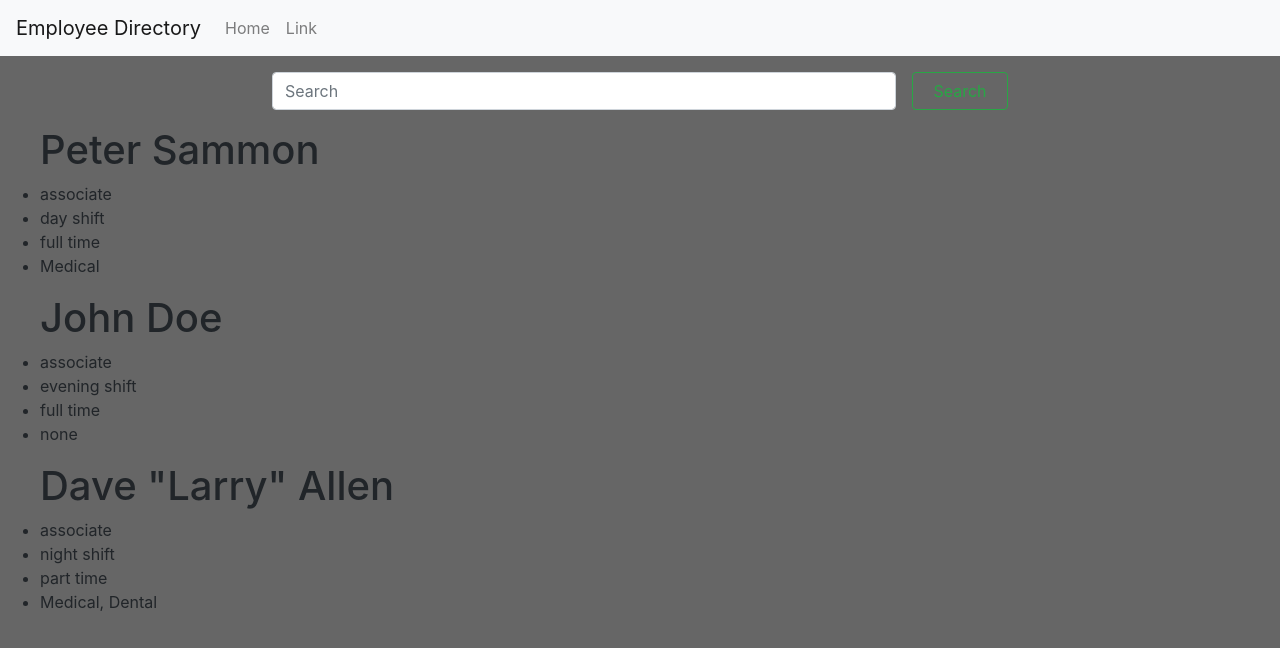
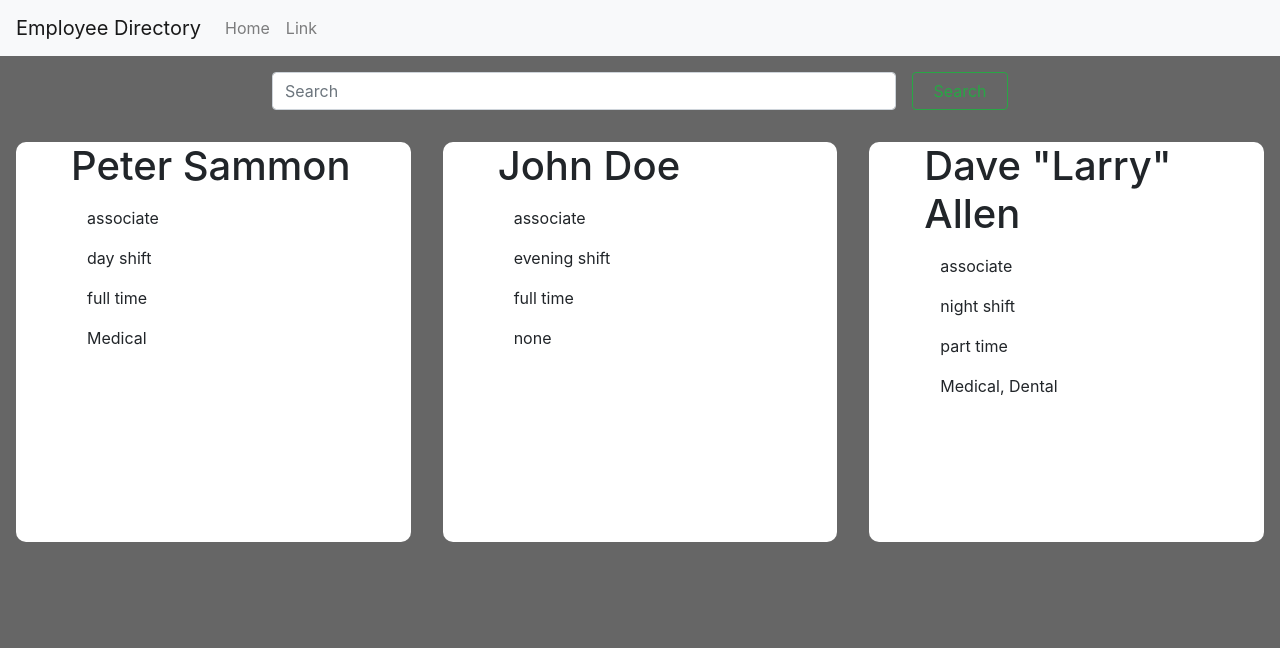
Before and after one commit to Sammon123/employee-directory, a React (Create React App) app: page / in a window 1280 px wide. Shown: the top 648 px of the page. Built offline with nearby package versions, Linux system fonts and the light colour scheme.

Commit message:
initial commit

```diff
--- a/src/App.css
+++ b/src/App.css
@@ -8,6 +8,10 @@ body {
 	align-content: center;
 	justify-content: center;
 	margin: 1rem;
+}
+.App {
+	display: grid;
+	grid-template-columns: repeat(3, 1fr);
 }
 
 .form-control {
@@ -20,3 +24,30 @@ body {
 	width: 6rem;
 	align-self: center;
 }
+
+.container {
+	background-color: #fff;
+	height: 50vh;
+	border-radius: 10px;
+}
+
+.grid {
+	margin: 1rem;
+	height: 50vh;
+}
+
+li {
+	list-style: none;
+	margin: 1rem;
+}
+
+@media (max-width: 1050px) {
+	.App {
+		grid-template-columns: repeat(2, 1fr);
+	}
+}
+@media (max-width: 768px) {
+	.App {
+		grid-template-columns: 1fr;
+	}
+}
--- a/src/App.js
+++ b/src/App.js
@@ -7,10 +7,12 @@ import './App.css';
 class App extends Component {
   render() {
     return (
-      <div className="App" >
+      <div>
         <Header />
         <Search />
-        <Employees />
+        <div className="App" >
+          <Employees />
+        </div>
       </div>
     );
   }
--- a/src/components/Employees.js
+++ b/src/components/Employees.js
@@ -33,6 +33,9 @@ export class Employees extends Component {
 
     render() {
         return this.state.employee.map((employee) => (
+            <div className="grid">
+
+                <div className="container">
                     <ul key={employee.id}>
                         <h1>{employee.name}</h1>
                         <li>{employee.title}</li>
@@ -40,6 +43,8 @@ export class Employees extends Component {
                         <li>{employee.type}</li>
                         <li>{employee.benefits}</li>
                     </ul>
+                </div>
+            </div>
         ))
     }
 }
```
Also changed, not shown: src/index.js (line endings or trailing spaces). Lines whose indentation alone changed are shown as unchanged.
